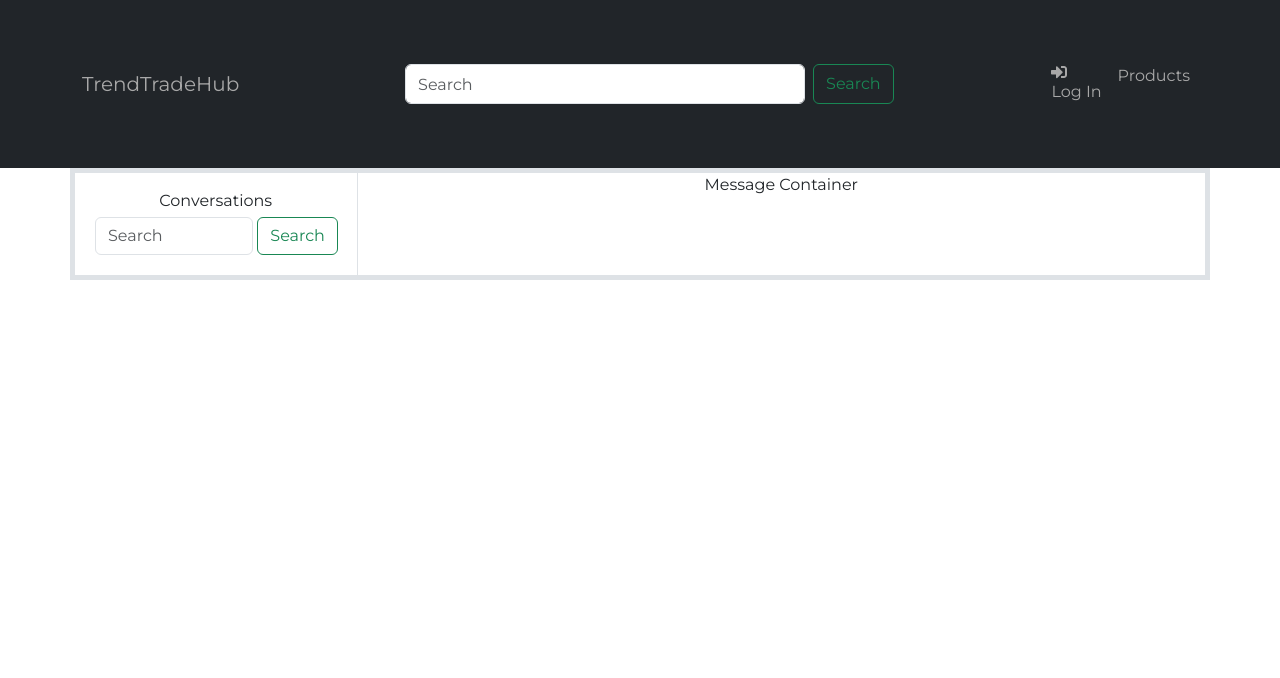
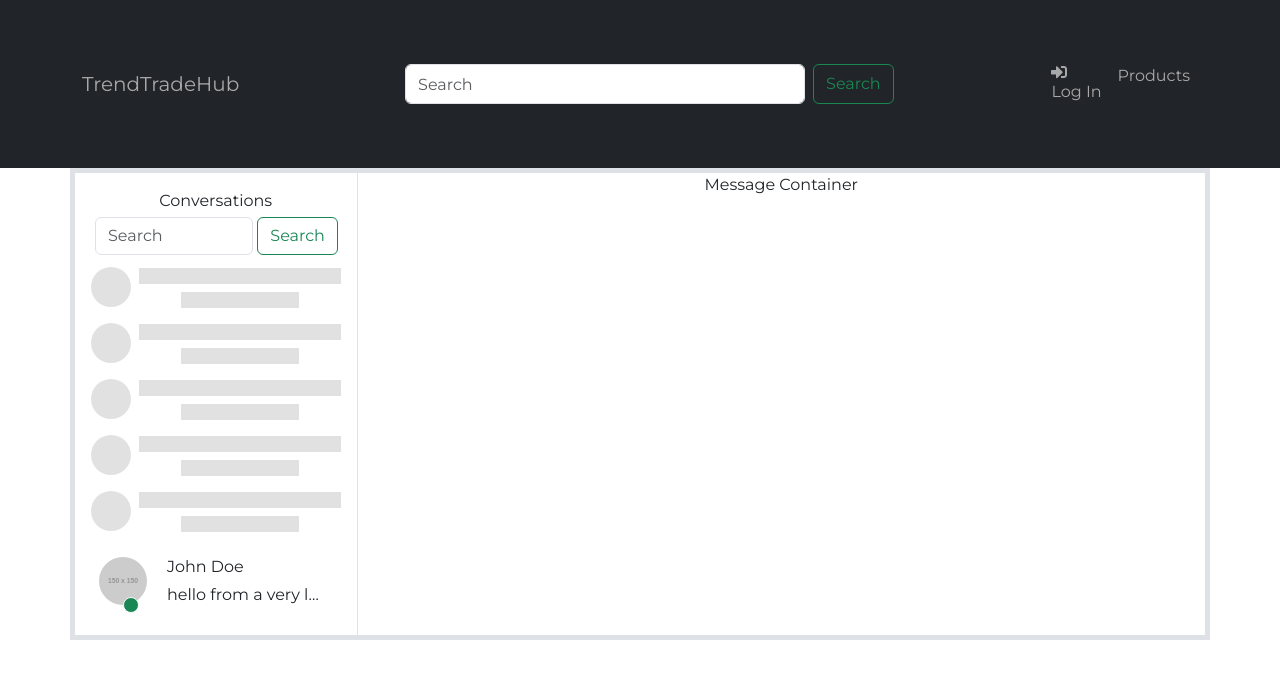
Before and after one commit to j-corp-25/TrendTradeHub, a React (Create React App) app in the folder frontend/: page /conversations in a window 1280 px wide. Shown: the top 678 px of the page. Built offline with nearby package versions, Linux system fonts and the light colour scheme.

Commit message:
add conversation

```diff
--- /dev/null
+++ b/frontend/src/components/Messages/Conversation.jsx
@@ -0,0 +1,32 @@
+import React from "react";
+
+const Conversation = () => {
+  return (
+    <div
+      className="d-flex align-items-center gap-3 p-2"
+      style={{ cursor: "pointer", borderRadius: "0.375rem" /* md */ }}
+    >
+      <div className="position-relative">
+        <img
+          src={"https://via.placeholder.com/150"}
+          className="rounded-circle"
+          style={{ width: "3rem", height: "3rem" }}
+          alt="Profile"
+        />
+        {true && (
+          <span
+            className="position-absolute bottom-1 right-2 end-0 translate-middle p-1 bg-success border border-light rounded-circle"
+            style={{ width: "1rem", height: "1rem" }}
+          ></span>
+        )}
+      </div>
+
+      <div className="flex-grow-1 w-50 p-1 ">
+        <div className="text-start text-truncate mb-1">John Doe</div>
+        <div className="text-start text-truncate"> hello from a very long message sdfjn sdhba sfdkhjb asdfhk</div>
+      </div>
+    </div>
+  );
+};
+
+export default Conversation;
--- a/frontend/src/pages/ChatPage.jsx
+++ b/frontend/src/pages/ChatPage.jsx
@@ -1,25 +1,51 @@
 import React from "react";
-import { Container, Row, Col, FormControl, Button, Form } from "react-bootstrap";
+import {
+  Container,
+  Row,
+  Col,
+  FormControl,
+  Button,
+  Form,
+} from "react-bootstrap";
+import Conversation from "../components/Messages/Conversation"
 
 const ChatPage = () => {
   return (
     <Container className="text-center border border-5">
       <Row>
-        <Col xs={13} md={3} className="border-end p-3">
+        <Col xs={12} md={3} className="border-end p-3">
           <div>Conversations</div>
           <Form className="d-flex flex-column flex-lg-row me-1 p-1">
-            <Col xs={13} md={8} className="mb-1 mb-lg-0 me-1">
+            <Col xs={12} md={8} className="mb-2 mb-lg-1 me-1 ">
               <FormControl
                 type="search"
                 placeholder="Search"
                 aria-label="Search"
-                className="w-lg-auto"
               />
             </Col>
-            <Col xs={13} md={4} className=" w-auto">
-              <Button variant="outline-success" className=" container-sm">Search</Button>
+            <Col xs={12} md={4} className=" w-auto ">
+              <Button variant="outline-success" className=" container-sm">
+                Search
+              </Button>
             </Col>
           </Form>
+          {true &&
+            [0, 1, 2, 4, 5].map((_, i) => (
+              <div
+                key={i}
+                className="d-flex align-items-center mb-2  placeholder-glow"
+              >
+                <span
+                  className="placeholder rounded-circle me-2"
+                  style={{ width: "40px", height: "40px" }}
+                ></span>
+                <div className="flex-grow-1">
+                  <span className="placeholder col-12 "></span>
+                  <span className="placeholder col-7 "></span>
+                </div>
+              </div>
+            ))}
+            <Conversation/>
         </Col>
         <Col xs={12} md={9}>
           <div>Message Container</div>
```
